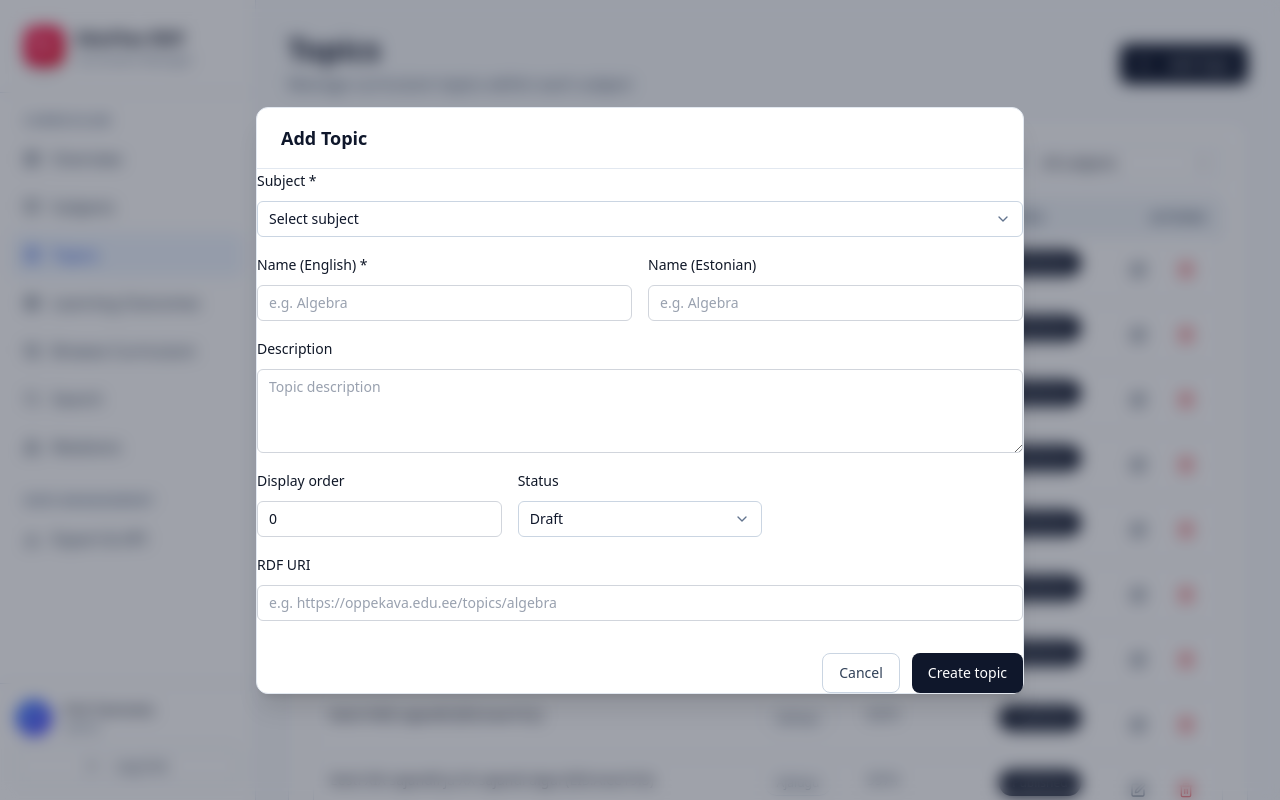
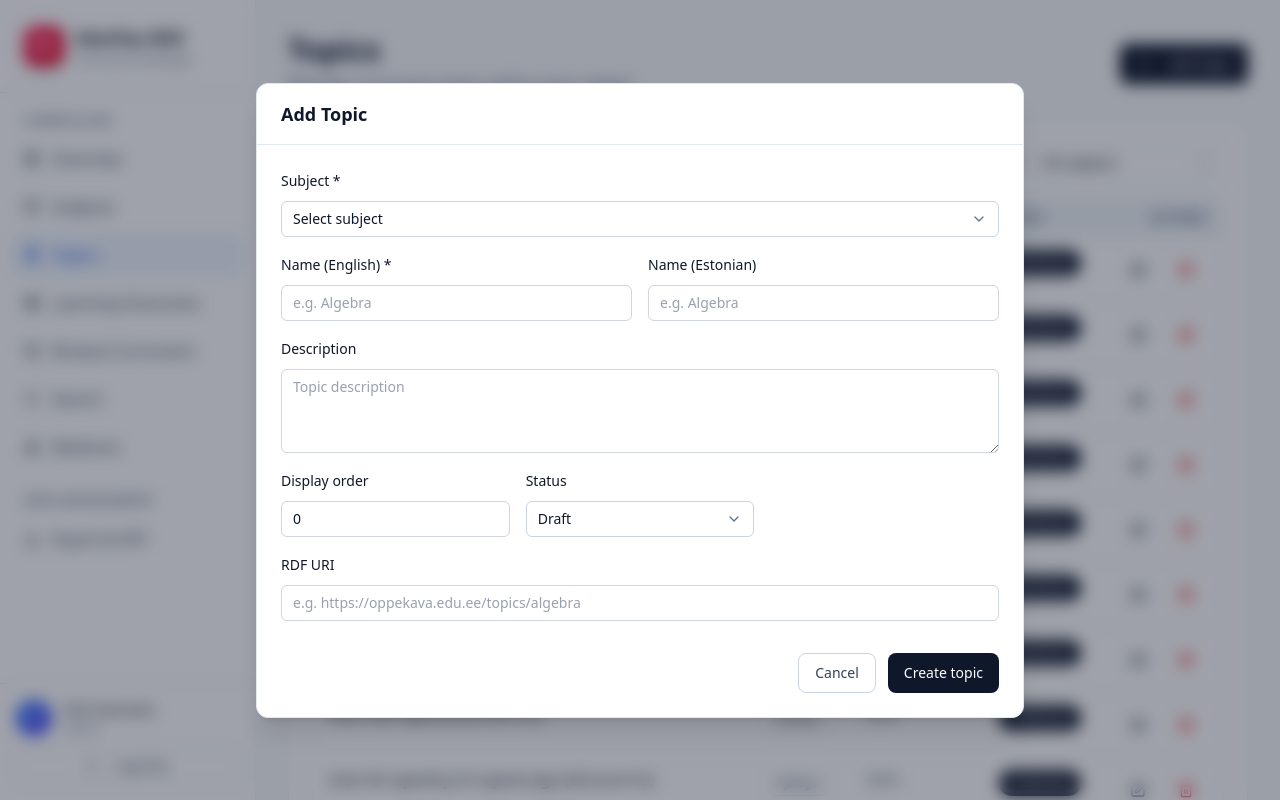
Before and after one commit to tammets/RDF-CM-demo, a React (Vite) app: page /topics in a window 1280 px wide. Both pictures are taken after a click on the button "Add Topic". Built offline with nearby package versions, Linux system fonts and the light colour scheme.

Commit message:
add margin to forms in Outcomes, Subjects, and Topics pages for improved layout

```diff
--- a/src/pages/Outcomes.tsx
+++ b/src/pages/Outcomes.tsx
@@ -247,7 +247,7 @@
               <DialogHeader>
                 <DialogTitle>{editingOutcome ? "Edit Learning Outcome" : "Add Learning Outcome"}</DialogTitle>
               </DialogHeader>
-              <form onSubmit={handleSubmit} className="space-y-4">
+              <form onSubmit={handleSubmit} className="space-y-4 m-6">
                 <div className="space-y-2">
                   <Label htmlFor="topic_id">Topic *</Label>
                   <div className="mt-2 grid grid-cols-1">
--- a/src/pages/Subjects.tsx
+++ b/src/pages/Subjects.tsx
@@ -133,7 +133,7 @@
               <DialogHeader>
                 <DialogTitle>{editingSubject ? "Edit subject" : "Add new subject"}</DialogTitle>
               </DialogHeader>
-              <form onSubmit={handleSubmit} className="space-y-4">
+              <form onSubmit={handleSubmit} className="space-y-4 m-6">
                 <div className="grid grid-cols-2 gap-4">
                   <div className="space-y-2">
                     <Label htmlFor="name">Name (English) *</Label>
--- a/src/pages/Topics.tsx
+++ b/src/pages/Topics.tsx
@@ -189,7 +189,7 @@
               <DialogHeader>
                 <DialogTitle>{editingTopic ? "Edit Topic" : "Add Topic"}</DialogTitle>
               </DialogHeader>
-              <form onSubmit={handleSubmit} className="space-y-4">
+              <form onSubmit={handleSubmit} className="space-y-4 m-6">
                 <div className="space-y-2">
                   <Label htmlFor="subject_id">Subject *</Label>
                   <div className="mt-2 grid grid-cols-1">
```
